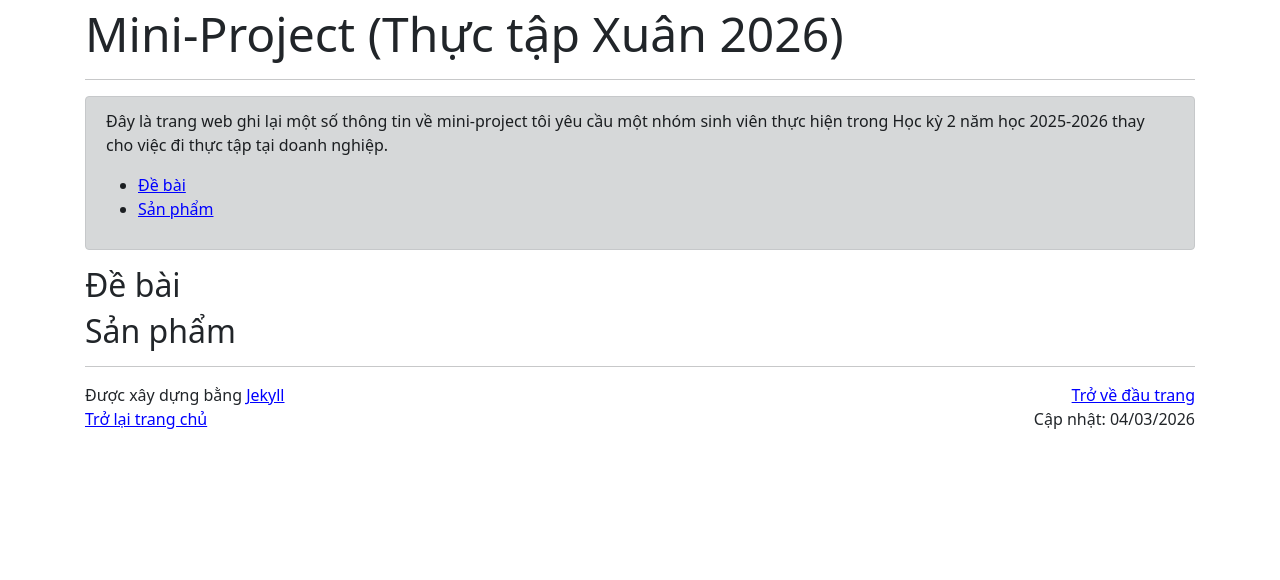
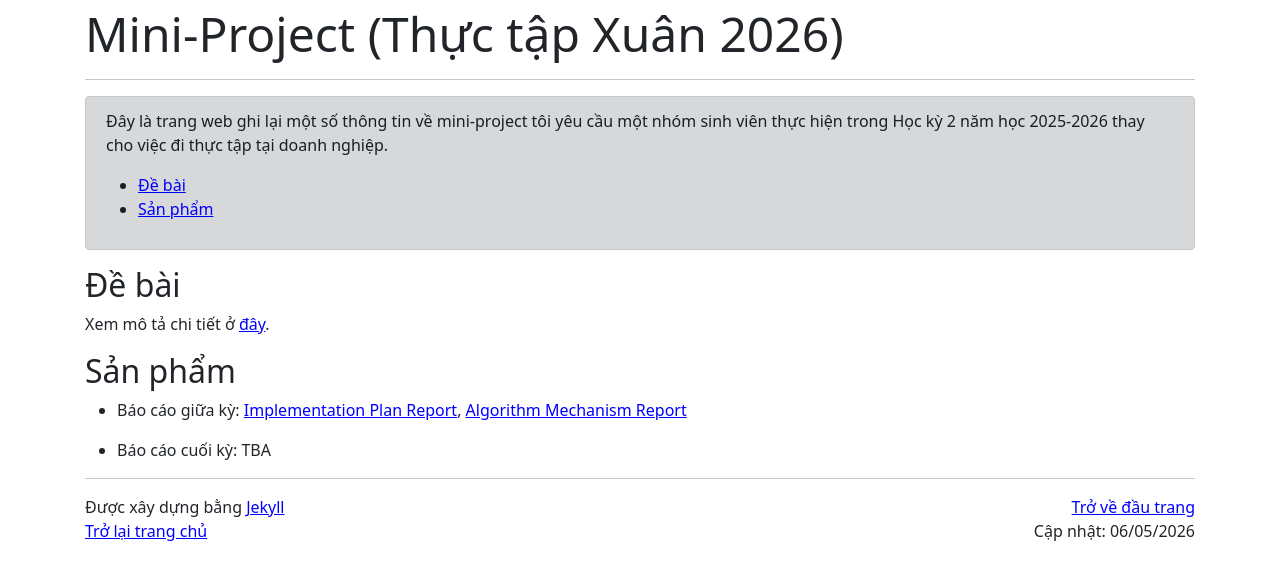
Before and after one commit to hoanganhduc/hoanganhduc.github.io, a Jekyll site: the page built from teaching/VNU-HUS/2026/spring/Mini-Project/index.md, in a window 1280 px wide. Shown: the top 580 px of the page. Built offline with Jekyll 4.4.1, drawn with Linux system fonts in a browser that asks for light colours; nearby versions of some CDN libraries; a style sheet for code colours, icons or effects is not loaded.

Commit message:
Updated @ 2026-05-06  10:00:30 ICT

```diff
--- a/teaching/VNU-HUS/2026/spring/Mini-Project/index.md
+++ b/teaching/VNU-HUS/2026/spring/Mini-Project/index.md
@@ -1,7 +1,7 @@
 ---
 layout: default
 title: "Mini-Project (Thực tập Xuân 2026)"
-last_modified_at: 2026-03-04
+last_modified_at: 2026-05-06
 lang: "vi"
 katex: true
 ---
@@ -15,4 +15,10 @@ katex: true
 
 ## Đề bài
 
+Xem mô tả chi tiết ở [đây](WebApp_PARIS_Reconf_Solver.pdf).
+
 ## Sản phẩm
+
+* Báo cáo giữa kỳ: [Implementation Plan Report](Midterm/Implementation.pdf), [Algorithm Mechanism Report](Midterm/PARIS_Algorithm.pdf)
+
+* Báo cáo cuối kỳ: TBA
```
Also changed, not shown: publications.md (+1 -1 lines), pubs.bib (+6 -3 lines), 4 other files.
